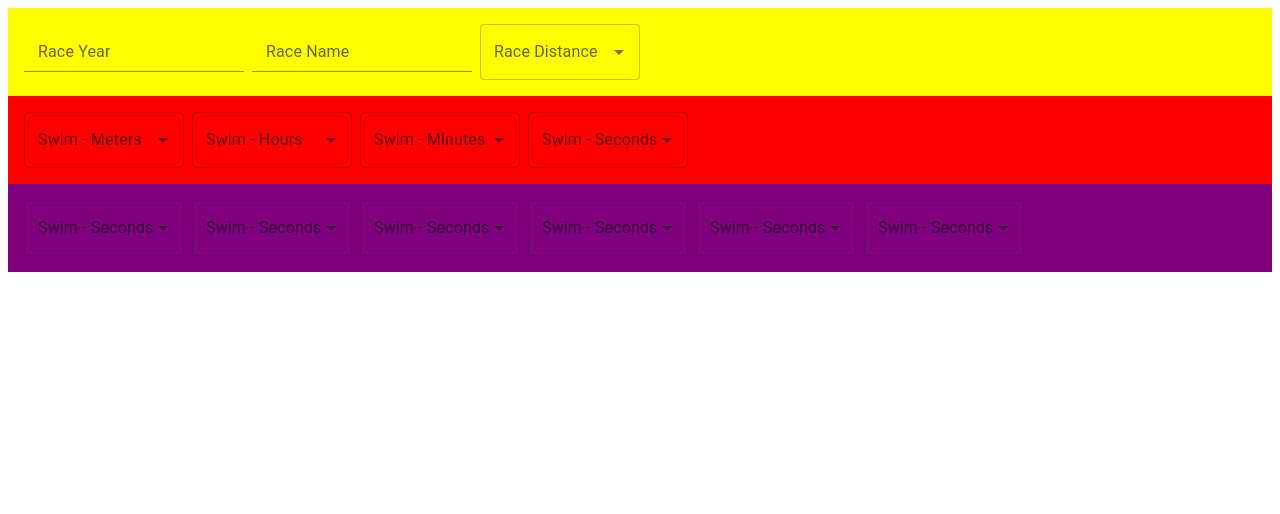
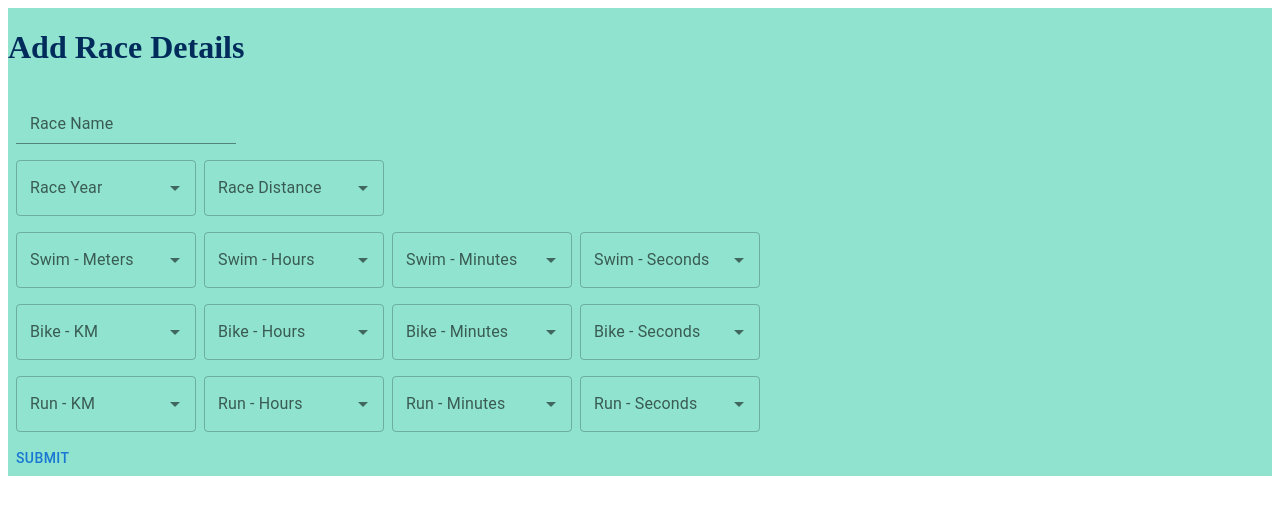
Before and after one commit to TrineMedina/RaceStats, a React app: page / in a window 1280 px wide. Shown: the top 514 px of the page. Built offline with nearby package versions, Linux system fonts and the light colour scheme.

Commit message:
Completed front-end functionality to add race as well as server route and controller

```diff
--- a/src/client/App.jsx
+++ b/src/client/App.jsx
@@ -3,10 +3,12 @@ import React, { StrictMode } from "react";
 import Chart from "./views/chartView";
 import Main from "./views/mainView";
 import NewRace from "./views/newRaceView";
+import { StyledEngineProvider } from "@mui/system";
 
 export default function App() {
   return (
     <StrictMode>
+      <StyledEngineProvider>
         <NewRace />
         {/*<BrowserRouter>*/}
         {/*  <Routes>*/}
@@ -15,6 +17,7 @@ export default function App() {
         {/*    <Route path="chart" element={<Chart />} />*/}
         {/*  </Routes>*/}
         {/*</BrowserRouter>*/}
+      </StyledEngineProvider>
     </StrictMode>
   );
 }
--- a/src/client/components/addRace.jsx
+++ b/src/client/components/addRace.jsx
@@ -1,5 +1,6 @@
 import {
   Autocomplete,
+  Button,
   FormControl,
   Input,
   InputLabel,
@@ -7,15 +8,18 @@ import {
 } from "@mui/material";
 import React, { useEffect, useState } from "react";
 import { Stack } from "@mui/system";
+import { StyledEngineProvider } from "@mui/system";
 import {
   Hours,
   Minutes,
   Seconds,
+  Years,
   RaceDistances,
   SwimDistances,
   BikeDistances,
   RunDistances,
 } from "../data";
+import SubmitRace from "../services/addRaceAPI";
 import "../views/newRaceView.css";
 
 const AddRace = () => {
@@ -32,10 +36,6 @@ const AddRace = () => {
   const hours = Hours();
   const minutes = Minutes();
   const seconds = Seconds();
-  const raceDistances = RaceDistances();
-  const swimDistances = SwimDistances();
-  const bikeDistance = BikeDistances();
-  const runDistance = RunDistances;
 
   const handleChange = (event, value) => {
     let [newValue, id] = "";
@@ -53,36 +53,59 @@ const AddRace = () => {
   };
 
   return (
-    <div class="mainContainer">
+    <StyledEngineProvider>
+      <div className="mainContainer">
+        <h1>Add Race Details</h1>
         <Stack
           spacing={1}
-        direction="row"
-        sx={{ background: "yellow", padding: 2 }}
+          direction={{ xs: "column", sm: "row" }}
+          sx={{ padding: 1 }}
         >
           <FormControl>
-          <InputLabel htmlFor="raceYear">Race Year</InputLabel>
-          <Input id="raceYear" value={state.raceYear} onChange={handleChange} />
+            <InputLabel htmlFor="raceName">Race Name</InputLabel>
+            <Input
+              id="raceName"
+              value={state.raceName}
+              onChange={handleChange}
+            />
           </FormControl>
+        </Stack>
+        <Stack
+          spacing={1}
+          direction={{ xs: "column", sm: "row" }}
+          sx={{ padding: 1 }}
+        >
           <FormControl>
-          <InputLabel htmlFor="raceName">Race Name</InputLabel>
-          <Input id="raceName" value={state.raceName} onChange={handleChange} />
+            <Autocomplete
+              fullWidth={true}
+              autoComplete={true}
+              id="raceYear"
+              options={Years()}
+              renderInput={(params) => (
+                <TextField {...params} label="Race Year" />
+              )}
+            />
           </FormControl>
           <FormControl>
             <Autocomplete
               fullWidth={true}
               id="raceDistance"
-            options={raceDistances}
+              options={RaceDistances()}
               renderInput={(params) => (
                 <TextField {...params} label="Race Distance" />
               )}
             />
           </FormControl>
         </Stack>
-      <Stack spacing={1} direction="row" sx={{ background: "red", padding: 2 }}>
+        <Stack
+          spacing={1}
+          direction={{ xs: "column", sm: "row" }}
+          sx={{ padding: 1 }}
+        >
           <FormControl>
             <Autocomplete
               id="swimDistance"
-            options={swimDistances}
+              options={SwimDistances()}
               autoHighlight
               renderInput={(params) => (
                 <TextField {...params} label="Swim - Meters" />
@@ -147,8 +170,8 @@ const AddRace = () => {
         {/*BIKE DATA*/}
         <Stack
           spacing={1}
-        direction="row"
-        sx={{ background: "purple", padding: 2 }}
+          direction={{ xs: "column", sm: "row" }}
+          sx={{ padding: 1 }}
         >
           <FormControl>
             <Autocomplete
@@ -156,7 +179,7 @@ const AddRace = () => {
               options={BikeDistances()}
               autoHighlight
               renderInput={(params) => (
-              <TextField {...params} label="Swim - Seconds" />
+                <TextField {...params} label="Bike - KM" />
               )}
               isOptionEqualToValue={(option, value) => {
                 return option.id === value.id;
@@ -168,11 +191,11 @@ const AddRace = () => {
           </FormControl>
           <FormControl>
             <Autocomplete
-            id="swimSeconds"
-            options={seconds}
+              id="bikeHours"
+              options={hours}
               autoHighlight
               renderInput={(params) => (
-              <TextField {...params} label="Swim - Seconds" />
+                <TextField {...params} label="Bike - Hours" />
               )}
               isOptionEqualToValue={(option, value) => {
                 return option.id === value.id;
@@ -184,11 +207,11 @@ const AddRace = () => {
           </FormControl>
           <FormControl>
             <Autocomplete
-            id="swimSeconds"
-            options={seconds}
+              id="bikeMinutes"
+              options={minutes}
               autoHighlight
               renderInput={(params) => (
-              <TextField {...params} label="Swim - Seconds" />
+                <TextField {...params} label="Bike - Minutes" />
               )}
               isOptionEqualToValue={(option, value) => {
                 return option.id === value.id;
@@ -200,11 +223,34 @@ const AddRace = () => {
           </FormControl>
           <FormControl>
             <Autocomplete
-            id="swimSeconds"
+              id="bikeSeconds"
               options={seconds}
               autoHighlight
               renderInput={(params) => (
-              <TextField {...params} label="Swim - Seconds" />
+                <TextField {...params} label="Bike - Seconds" />
+              )}
+              isOptionEqualToValue={(option, value) => {
+                return option.id === value.id;
+              }}
+              onChange={(event, value) => {
+                handleChange(event, value);
+              }}
+            />
+          </FormControl>
+        </Stack>
+        {/*RUN DATA*/}
+        <Stack
+          spacing={1}
+          direction={{ xs: "column", sm: "row" }}
+          sx={{ padding: 1 }}
+        >
+          <FormControl>
+            <Autocomplete
+              id="runDistance"
+              options={RunDistances()}
+              autoHighlight
+              renderInput={(params) => (
+                <TextField {...params} label="Run - KM" />
               )}
               isOptionEqualToValue={(option, value) => {
                 return option.id === value.id;
@@ -216,11 +262,11 @@ const AddRace = () => {
           </FormControl>
           <FormControl>
             <Autocomplete
-            id="swimSeconds"
-            options={seconds}
+              id="runHours"
+              options={hours}
               autoHighlight
               renderInput={(params) => (
-              <TextField {...params} label="Swim - Seconds" />
+                <TextField {...params} label="Run - Hours" />
               )}
               isOptionEqualToValue={(option, value) => {
                 return option.id === value.id;
@@ -232,11 +278,27 @@ const AddRace = () => {
           </FormControl>
           <FormControl>
             <Autocomplete
-            id="swimSeconds"
+              id="runMinutes"
+              options={minutes}
+              autoHighlight
+              renderInput={(params) => (
+                <TextField {...params} label="Run - Minutes" />
+              )}
+              isOptionEqualToValue={(option, value) => {
+                return option.id === value.id;
+              }}
+              onChange={(event, value) => {
+                handleChange(event, value);
+              }}
+            />
+          </FormControl>
+          <FormControl>
+            <Autocomplete
+              id="runSeconds"
               options={seconds}
               autoHighlight
               renderInput={(params) => (
-              <TextField {...params} label="Swim - Seconds" />
+                <TextField {...params} label="Run - Seconds" />
               )}
               isOptionEqualToValue={(option, value) => {
                 return option.id === value.id;
@@ -247,7 +309,17 @@ const AddRace = () => {
             />
           </FormControl>
         </Stack>
+        <div>
+          <Button
+            onClick={() => {
+              SubmitRace(state);
+            }}
+          >
+            Submit
+          </Button>
         </div>
+      </div>
+    </StyledEngineProvider>
   );
 };
 
--- a/src/client/data/bikeDistances.js
+++ b/src/client/data/bikeDistances.js
@@ -1,5 +1,5 @@
 const BikeDistances = () => {
-  return [10, 20, 40, 90, 180];
+  return ["10", "20", "40", "90", "180"];
 };
 
 export default BikeDistances;
--- a/src/client/data/index.js
+++ b/src/client/data/index.js
@@ -5,6 +5,7 @@ import RaceDistances from "./raceDistances";
 import SwimDistances from "./swimDistances";
 import BikeDistances from "./bikeDistances";
 import RunDistances from "./runDistances";
+import Years from "./years";
 
 export {
   Hours,
@@ -14,4 +15,5 @@ export {
   SwimDistances,
   BikeDistances,
   RunDistances,
+  Years,
 };
--- a/src/client/data/runDistances.js
+++ b/src/client/data/runDistances.js
@@ -1,5 +1,5 @@
 const RunDistances = () => {
-  return [2.5, 5, 10, 21.1, 42.2];
+  return ["2.5", "5", "10", "21.1", "42.2"];
 };
 
 export default RunDistances;
--- a/src/client/data/swimDistances.js
+++ b/src/client/data/swimDistances.js
@@ -1,5 +1,5 @@
 const SwimDistances = () => {
-  return [200, 250, 400, 750, 1500, 1900, 3800];
+  return ["200", "250", "400", "750", "1500", "1900", "3800"];
 };
 
 export default SwimDistances;
--- /dev/null
+++ b/src/client/data/years.js
@@ -0,0 +1,11 @@
+const Years = () => {
+  const thisYear = new Date().getFullYear();
+  const years = [];
+
+  for (let i = thisYear; i > 1974; i--) {
+    years.push(`${i}`);
+  }
+  return years;
+};
+
+export default Years;
--- /dev/null
+++ b/src/client/services/addRaceAPI.js
@@ -0,0 +1,18 @@
+const SubmitRace = (race) => {
+  console.log("fetching!");
+  fetch("/race", {
+    method: "POST",
+    headers: {
+      "Content-Type": "application/json",
+    },
+    body: JSON.stringify({
+      ...race,
+    }),
+  })
+    .then((response) => response.json())
+    .then((data) => {
+      console.log(data);
+    });
+};
+
+export default SubmitRace;
--- a/src/client/views/newRaceView.css
+++ b/src/client/views/newRaceView.css
@@ -1,4 +1,13 @@
 .MuiInputBase-root {
-    min-width: 160px;
+    min-width: 180px;
+}
 
+h1 {
+    color: #002B5B;
 }
+
+.mainContainer {
+    background: #8FE3CF;
+    color: #3C4048;
+    overflow: auto;
+}
```
Also changed, not shown: src/server/controllers/raceController.js (added, +18 -0 lines), src/server/routes/raceRouter.js (added, +10 -0 lines), src/server/server.js (+20 -18 lines). Lines whose indentation alone changed are shown as unchanged.
